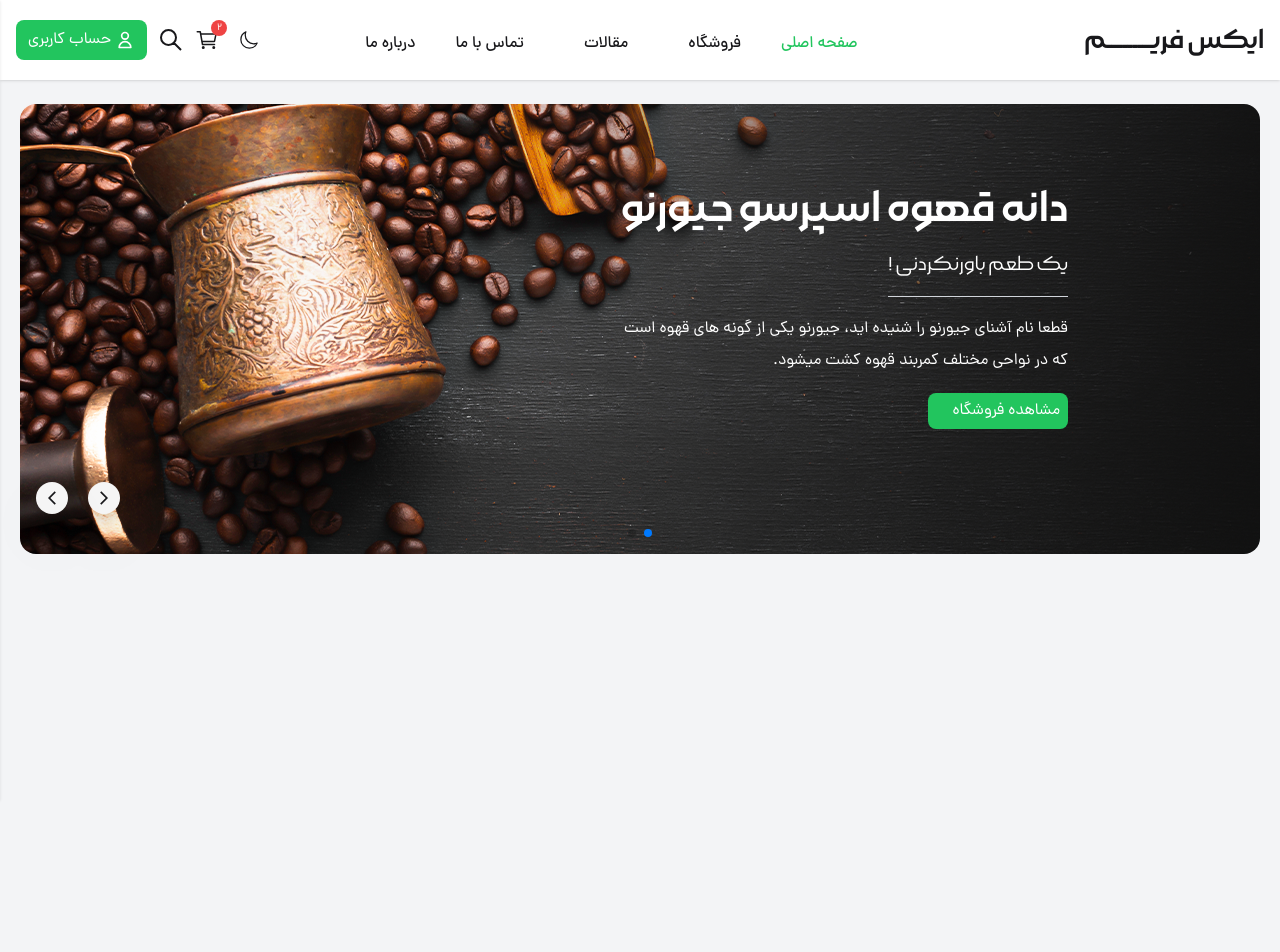
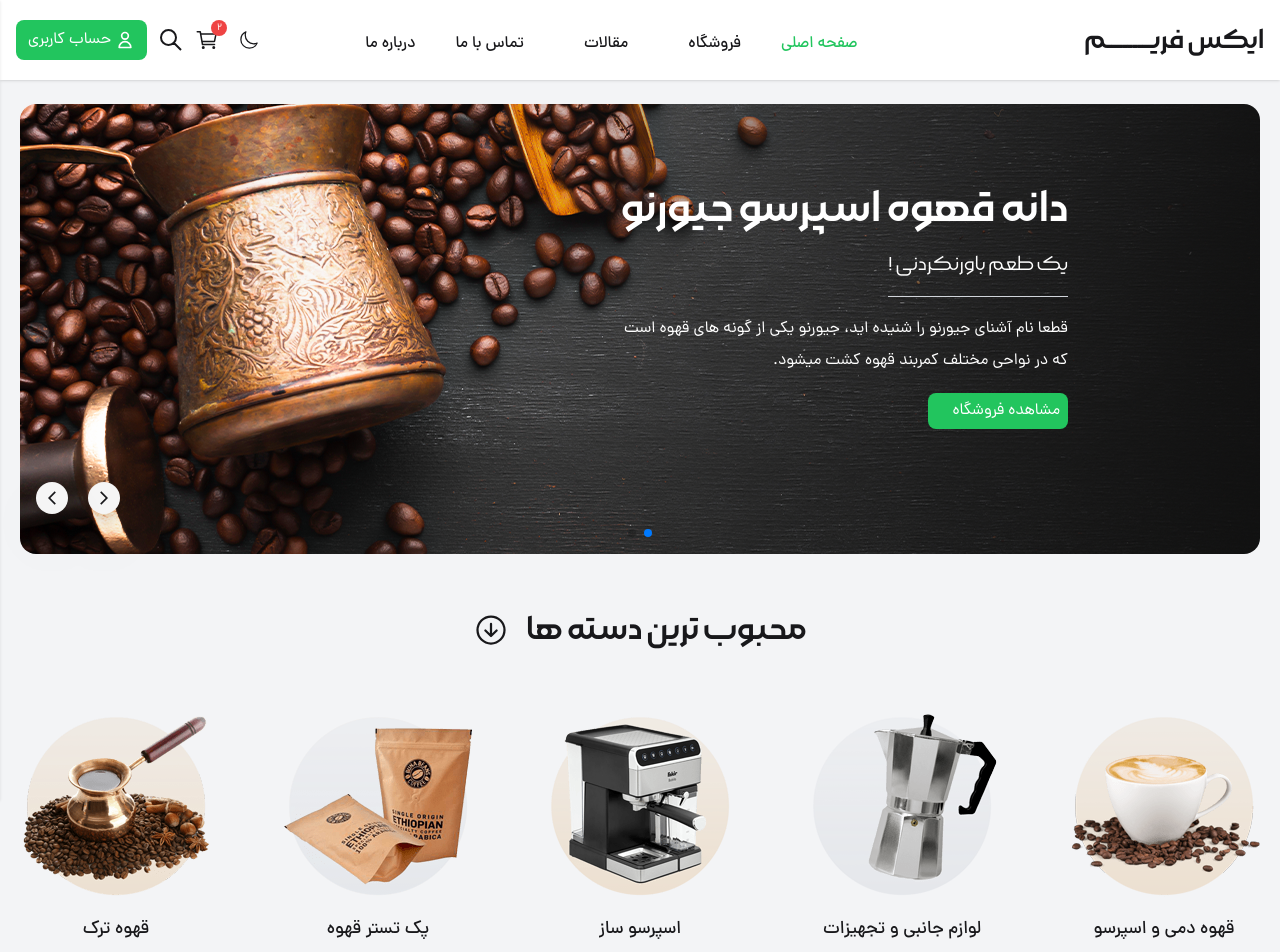
Before and after one commit to emiroow/X-shop-client, a Next.js app: page / in a window 1280 px wide. Shown: the top 952 px of the page. Before the commit the page ends 800 px from the top, so only its background shows below. Built offline with nearby package versions, Linux system fonts and the light colour scheme.

Commit message:
add category comp

```diff
--- a/src/components/ui/Category.tsx
+++ b/src/components/ui/Category.tsx
@@ -1,5 +1,75 @@
+"use client";
+import Image from "next/image";
+import Link from "next/link";
+import { IoArrowDownCircleOutline } from "react-icons/io5";
+
 const Category = () => {
-  return <section></section>;
+  return (
+    <section className="child:mt-14 container">
+      {/* <!-- TITLE --> */}
+      <a href="shop.html" className="flex items-center justify-center">
+        <span className="cursor-pointer transition-colors gap-x-4 flex items-center justify-center">
+          <h2 className="text-xl lg:text-4xl font-MorabbaMedium">
+            محبوب ترین دسته ها
+          </h2>
+          <IoArrowDownCircleOutline className="text-4xl" />
+        </span>
+      </a>
+      {/* <!-- ITEMS --> */}
+      <div className="flex items-center justify-evenly lg:justify-between flex-wrap mt-10 child:mb-8 gap-x-8 child:flex child:items-center child:flex-col child-hover:-translate-y-5 child:duration-300 child:cursor-pointer child:gap-y-2.5">
+        <Link href="shop.html">
+          <Image
+            src={require("../../assets/Images/categories/category1.png")}
+            className="w-[100px] h-[100px] lg:w-[200px] lg:h-[200px] object-cover"
+            alt="category1"
+          />
+          <p className="font-DanaMedium text-sm lg:text-lg line-clamp-1">
+            قهوه دمی و اسپرسو
+          </p>
+        </Link>
+        <Link href="shop.html">
+          <Image
+            src={require("../../assets/Images/categories/category2.png")}
+            className="w-[100px] h-[100px] lg:w-[200px] lg:h-[200px] object-cover"
+            alt="category1"
+          />
+          <p className="font-DanaMedium text-sm lg:text-lg line-clamp-1">
+            لوازم جانبی و تجهیزات
+          </p>
+        </Link>
+        <Link href="shop.html">
+          <Image
+            src={require("../../assets/Images/categories/category3.png")}
+            className="w-[100px] h-[100px] lg:w-[200px] lg:h-[200px] object-cover"
+            alt="category1"
+          />
+          <p className="font-DanaMedium text-sm lg:text-lg line-clamp-1">
+            اسپرسو ساز
+          </p>
+        </Link>
+        <Link href="shop.html">
+          <Image
+            src={require("../../assets/Images/categories/category4.png")}
+            className="w-[100px] h-[100px] lg:w-[200px] lg:h-[200px] object-cover"
+            alt="category1"
+          />
+          <p className="font-DanaMedium text-sm lg:text-lg line-clamp-1">
+            پک تستر قهوه
+          </p>
+        </Link>
+        <Link href="shop.html">
+          <Image
+            src={require("../../assets/Images/categories/category5.png")}
+            className="w-[100px] h-[100px] lg:w-[200px] lg:h-[200px] object-cover"
+            alt="category1"
+          />
+          <p className="font-DanaMedium text-sm lg:text-lg line-clamp-1">
+            قهوه ترک
+          </p>
+        </Link>
+      </div>
+    </section>
+  );
 };
 
 export default Category;
```
